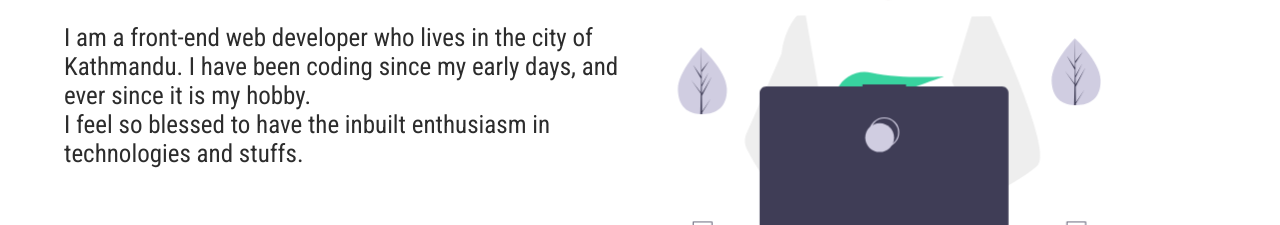
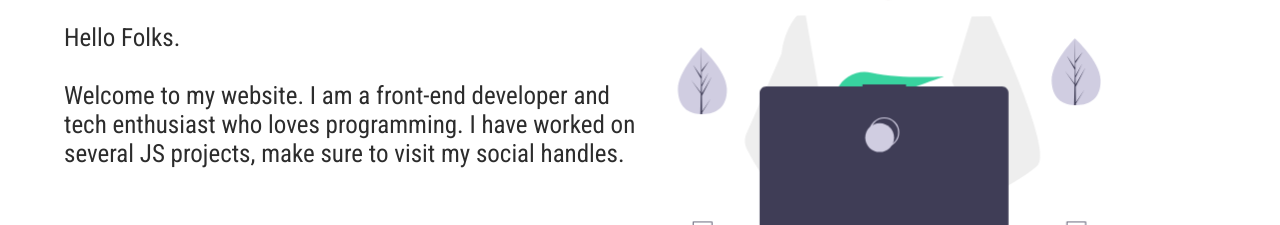
Before and after one commit to apilacharya/apilacharya.com.np, a plain HTML site: page index.html in a window 1280 px wide. Shown: the part 387-612 px from the top of the page. Drawn offline with Linux system fonts and the light colour scheme.

Commit message:
Bio-update

```diff
--- a/index.html
+++ b/index.html
@@ -13,6 +13,7 @@
       rel="stylesheet"
     />
     <link rel="stylesheet" href="./css/style.css" />
+    <link rel="icon" href="img/favicon.ico">
 
     <title>Apil Acharya| Personal Website</title>
   </head>
@@ -37,11 +38,10 @@
           Front-End Web Developer
         </h3>
         <p>
-          I am a front-end web developer who lives in the city of Kathmandu. I
-          have been coding since my early days, and ever since it is my hobby.
+          Hello Folks.
           <br />
-          I feel so blessed to have the inbuilt enthusiasm in technologies and
-          stuffs.
+          <br />
+          Welcome to my website. I am a front-end developer and tech enthusiast who loves programming. I have worked on several JS projects, make sure to visit my social handles.
         </p>
         <div class="intro-social">
           <a href="https://developer.github.com/" title="Github" target="_blank"
```
Also changed, not shown: img/favicon.ico (added).
